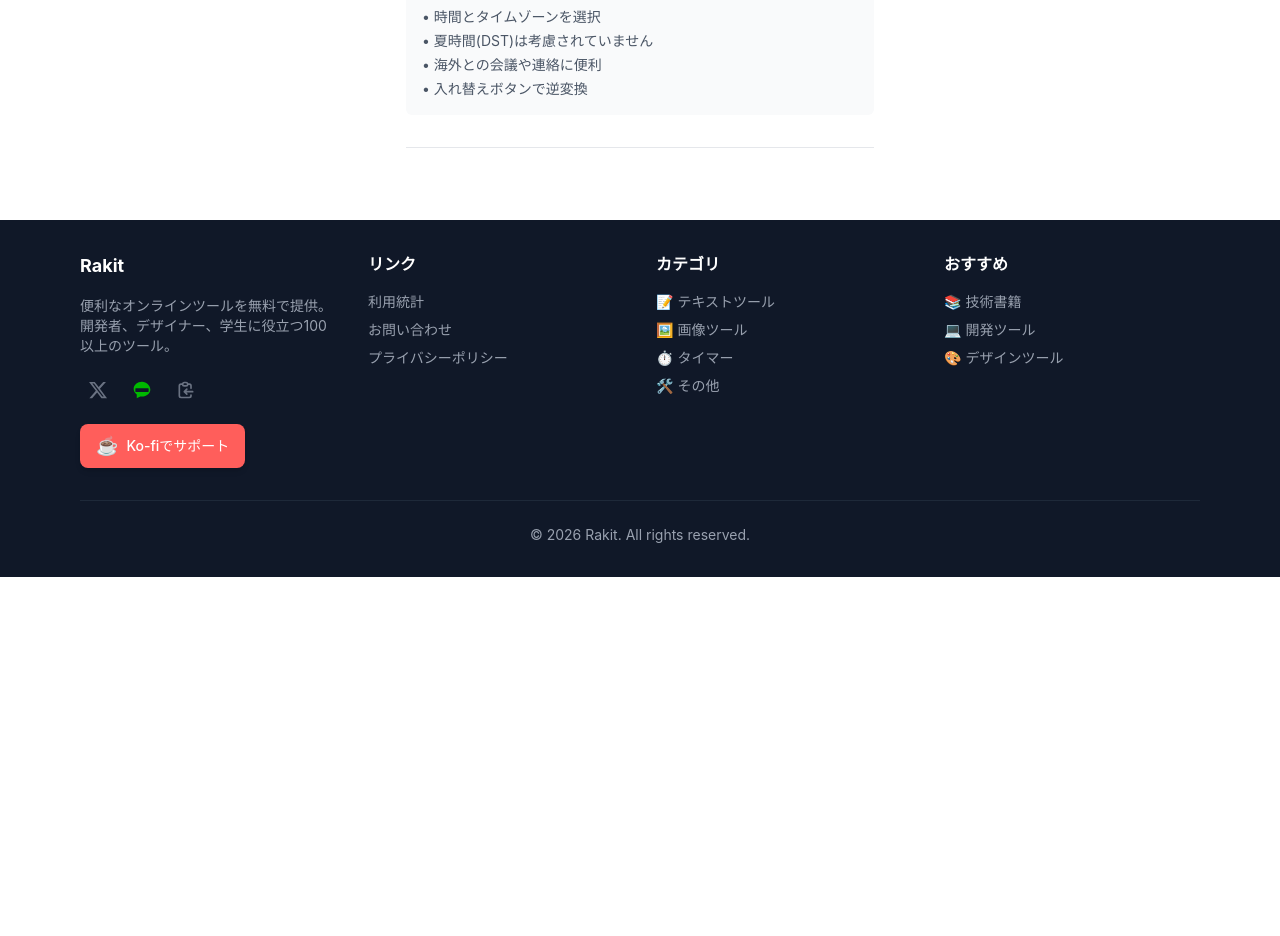
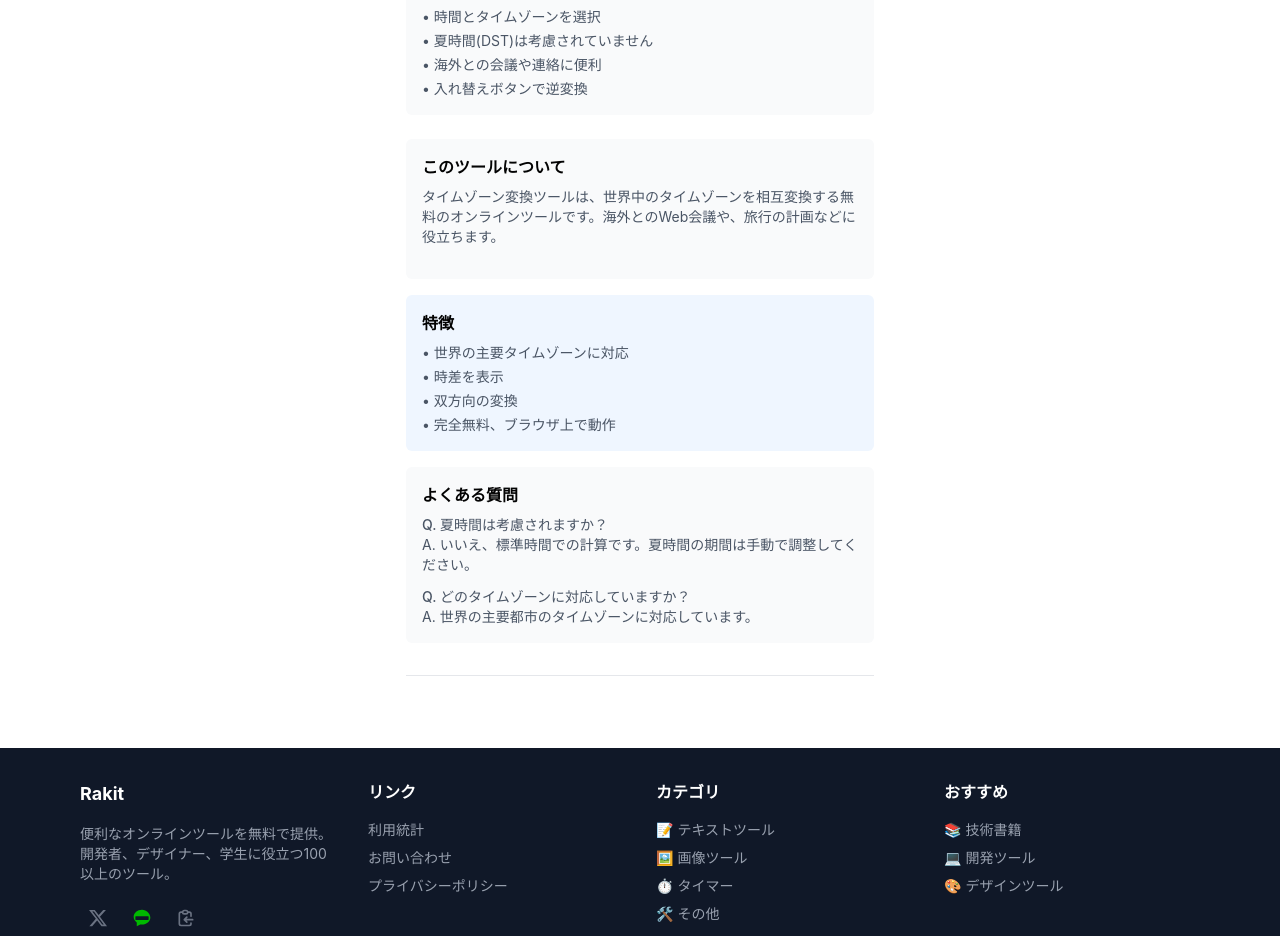
Before and after one commit to jiroor/v2, a React (Vite) app in the folder apps/web/: page /other/timezone in a window 1280 px wide. Shown: the part 780-1716 px from the top of the page. Before the commit the page ends 1357 px from the top, so only its background shows below. Built offline with nearby package versions, Linux system fonts and the light colour scheme.

Commit message:
feat: Otherツールに説明・特徴・FAQを追加（単位、タイムゾーン、画像Base64）

```diff
--- a/apps/web/src/pages/OtherTools/ImageToBase64.tsx
+++ b/apps/web/src/pages/OtherTools/ImageToBase64.tsx
@@ -170,6 +170,40 @@ function ImageToBase64() {
             <li>• 小さな画像のインライン化に便利</li>
           </ul>
         </div>
+
+        {/* このツールについて */}
+        <div className="mt-6 p-4 bg-gray-50 rounded-md">
+          <h3 className="font-semibold mb-2">このツールについて</h3>
+          <p className="text-sm text-gray-600 mb-4">
+            画像→Base64変換ツールは、画像ファイルをBase64形式のデータURIに変換する無料のオンラインツールです。HTMLやCSSに画像を直接埋め込む際に役立ちます。PNG、JPG、GIF、SVGなどに対応しています。
+          </p>
+        </div>
+
+        {/* 特徴 */}
+        <div className="mt-4 p-4 bg-blue-50 rounded-md">
+          <h3 className="font-semibold mb-2">特徴</h3>
+          <ul className="text-sm text-gray-600 space-y-1">
+            <li>• ドラッグ＆ドロップ対応</li>
+            <li>• プレビュー表示</li>
+            <li>• 文字数カウント</li>
+            <li>• 完全無料、ブラウザ上で動作</li>
+          </ul>
+        </div>
+
+        {/* よくある質問 */}
+        <div className="mt-4 p-4 bg-gray-50 rounded-md">
+          <h3 className="font-semibold mb-2">よくある質問</h3>
+          <div className="text-sm text-gray-600 space-y-3">
+            <div>
+              <p className="font-medium">Q. Base64とは何ですか？</p>
+              <p>A. 画像データをテキスト形式で表現するエンコード方式です。HTMLやCSSに直接埋め込めます。</p>
+            </div>
+            <div>
+              <p className="font-medium">Q. 大きな画像も変換できますか？</p>
+              <p>A. 可能ですが、ファイルサイズが大きくなると扱いづらくなります。小さなアイコンなどに最適です。</p>
+            </div>
+          </div>
+        </div>
       </div>
       {/* 広告 */}
       <div className="mt-8 pt-6 border-t border-gray-200">
--- a/apps/web/src/pages/OtherTools/TimezoneConverter.tsx
+++ b/apps/web/src/pages/OtherTools/TimezoneConverter.tsx
@@ -142,6 +142,40 @@ function TimezoneConverter() {
           </ul>
         </div>
 
+        {/* このツールについて */}
+        <div className="mt-6 p-4 bg-gray-50 rounded-md">
+          <h3 className="font-semibold mb-2">このツールについて</h3>
+          <p className="text-sm text-gray-600 mb-4">
+            タイムゾーン変換ツールは、世界中のタイムゾーンを相互変換する無料のオンラインツールです。海外とのWeb会議や、旅行の計画などに役立ちます。
+          </p>
+        </div>
+
+        {/* 特徴 */}
+        <div className="mt-4 p-4 bg-blue-50 rounded-md">
+          <h3 className="font-semibold mb-2">特徴</h3>
+          <ul className="text-sm text-gray-600 space-y-1">
+            <li>• 世界の主要タイムゾーンに対応</li>
+            <li>• 時差を表示</li>
+            <li>• 双方向の変換</li>
+            <li>• 完全無料、ブラウザ上で動作</li>
+          </ul>
+        </div>
+
+        {/* よくある質問 */}
+        <div className="mt-4 p-4 bg-gray-50 rounded-md">
+          <h3 className="font-semibold mb-2">よくある質問</h3>
+          <div className="text-sm text-gray-600 space-y-3">
+            <div>
+              <p className="font-medium">Q. 夏時間は考慮されますか？</p>
+              <p>A. いいえ、標準時間での計算です。夏時間の期間は手動で調整してください。</p>
+            </div>
+            <div>
+              <p className="font-medium">Q. どのタイムゾーンに対応していますか？</p>
+              <p>A. 世界の主要都市のタイムゾーンに対応しています。</p>
+            </div>
+          </div>
+        </div>
+
         {/* 広告 */}
         <div className="mt-8 pt-6 border-t border-gray-200">
           <AdBanner slot="TOOL_BOTTOM" format="rectangle" />
--- a/apps/web/src/pages/OtherTools/UnitConverter.tsx
+++ b/apps/web/src/pages/OtherTools/UnitConverter.tsx
@@ -207,6 +207,40 @@ function UnitConverter() {
             </Button>
           </div>
         )}
+
+        {/* このツールについて */}
+        <div className="mt-6 p-4 bg-gray-50 rounded-md">
+          <h3 className="font-semibold mb-2">このツールについて</h3>
+          <p className="text-sm text-gray-600 mb-4">
+            単位変換ツールは、長さ、重さ、温度、面積、体積などの単位を変換する無料のオンラインツールです。メートル、フィート、キログラム、ポンド、摂氏、華氏など、様々な単位に対応しています。
+          </p>
+        </div>
+
+        {/* 特徴 */}
+        <div className="mt-4 p-4 bg-blue-50 rounded-md">
+          <h3 className="font-semibold mb-2">特徴</h3>
+          <ul className="text-sm text-gray-600 space-y-1">
+            <li>• 5種類の単位カテゴリ</li>
+            <li>• 双方向の変換に対応</li>
+            <li>• 一括で入れ替え</li>
+            <li>• 完全無料、ブラウザ上で動作</li>
+          </ul>
+        </div>
+
+        {/* よくある質問 */}
+        <div className="mt-4 p-4 bg-gray-50 rounded-md">
+          <h3 className="font-semibold mb-2">よくある質問</h3>
+          <div className="text-sm text-gray-600 space-y-3">
+            <div>
+              <p className="font-medium">Q. どの単位に対応していますか？</p>
+              <p>A. 長さ（m, km, ft, mile等）、重さ（g, kg, lb等）、温度（℃、℉）、面積、体積に対応しています。</p>
+            </div>
+            <div>
+              <p className="font-medium">Q. 精度はどのくらいですか？</p>
+              <p>A. 一般的な計算に十分な精度ですが、科学的な用途には専門ツールをご利用ください。</p>
+            </div>
+          </div>
+        </div>
       </div>
       {/* 広告 */}
       <div className="mt-8 pt-6 border-t border-gray-200">
```
